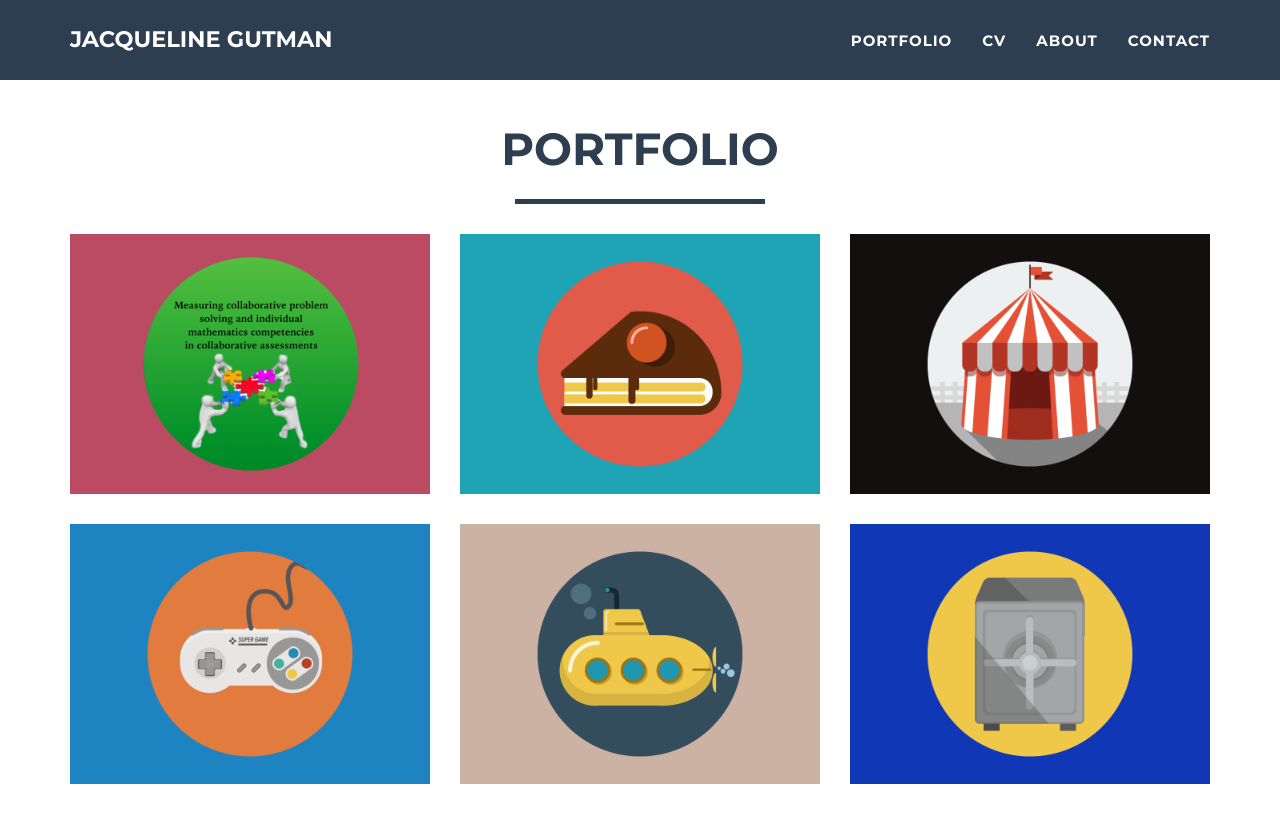
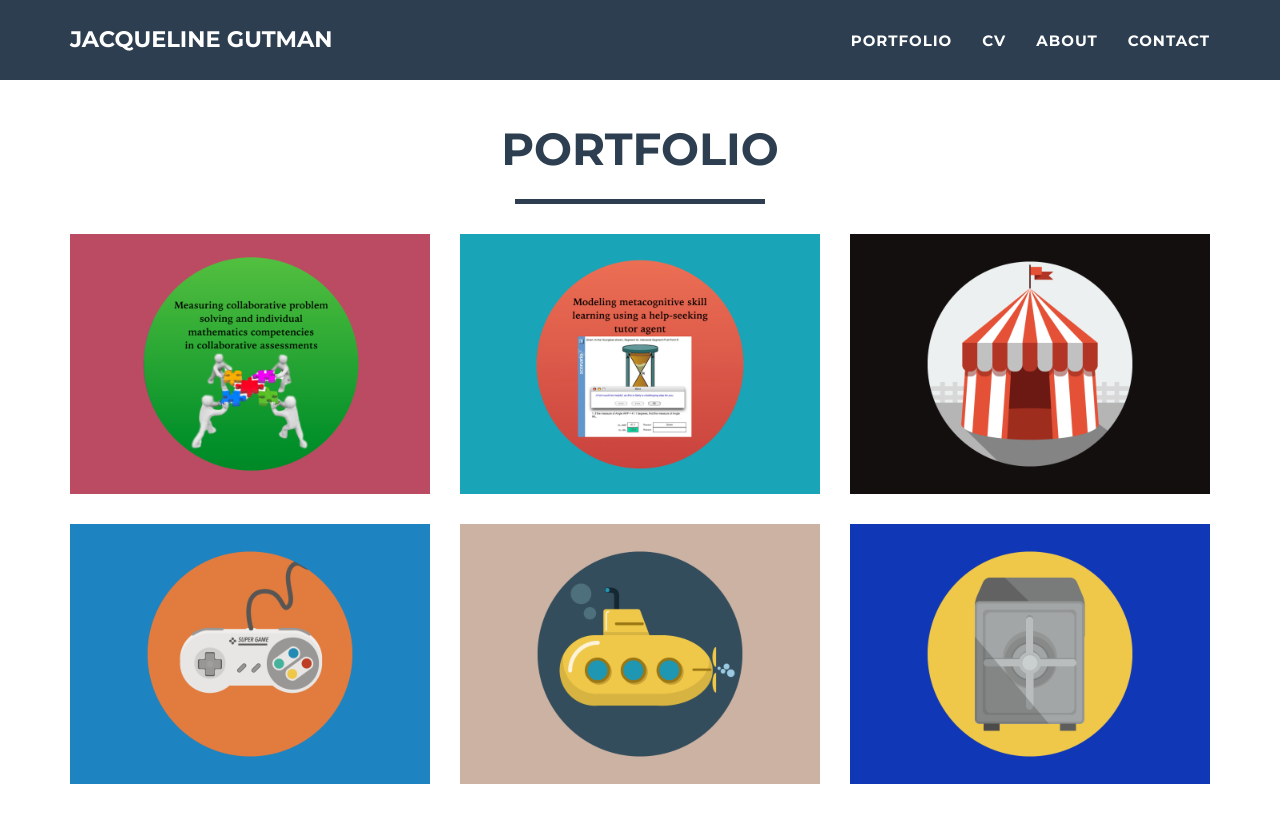
Before and after one commit to jgutman/jgutman.github.io, a Jekyll site: the page built from index.html, in a window 1280 px wide and 900 px high, scrolled down 742 px. Shown: the top 823 px of the window. Built offline with Jekyll 4.4.1, drawn with Linux system fonts in a browser that asks for light colours.

Commit message:
finally gripped everything away

```diff
--- a/_posts/2014-07-17-project-2.markdown
+++ b/_posts/2014-07-17-project-2.markdown
@@ -2,7 +2,7 @@
 layout: default
 modal-id: 2
 date: 2014-07-17
-img: cake.png
+img: metacognitive.001.png
 alt: image-alt
 project-date: April 2014
 client: Start Bootstrap
```
Also changed, not shown: 8 other files.
